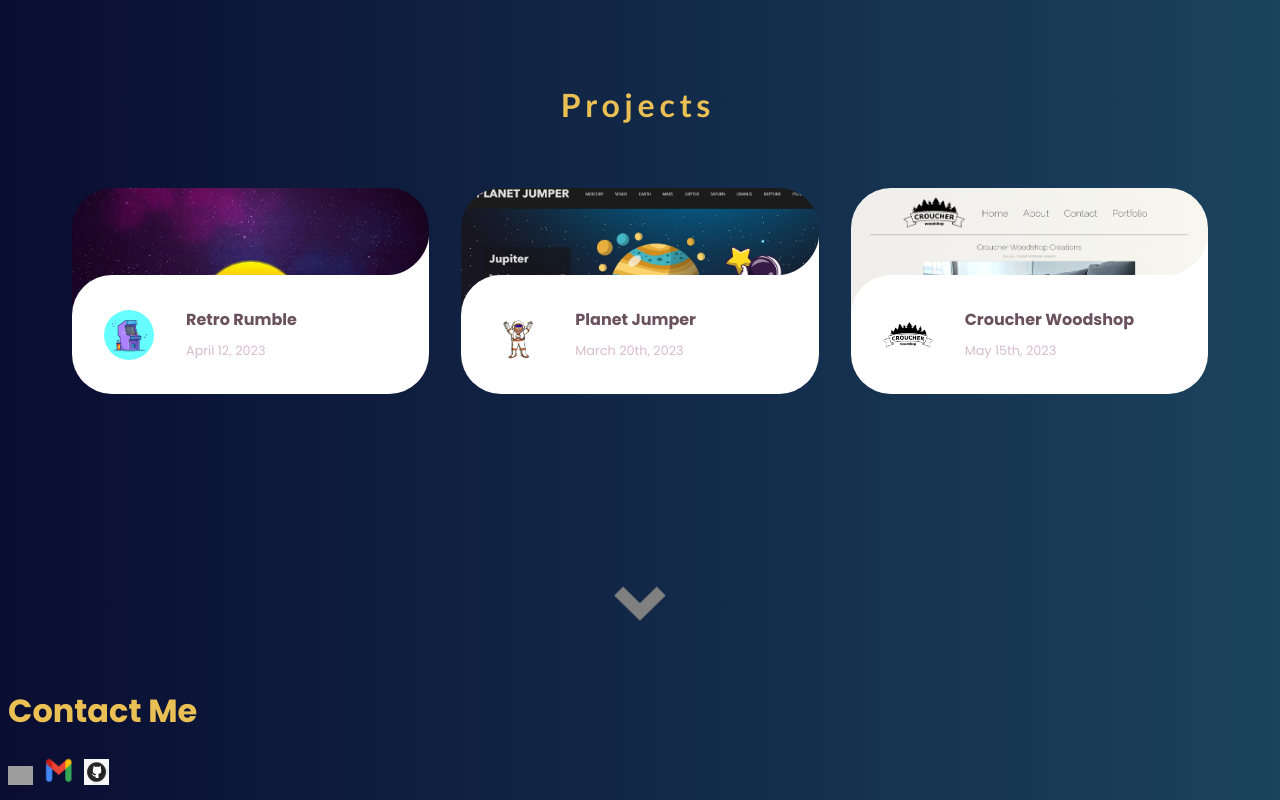
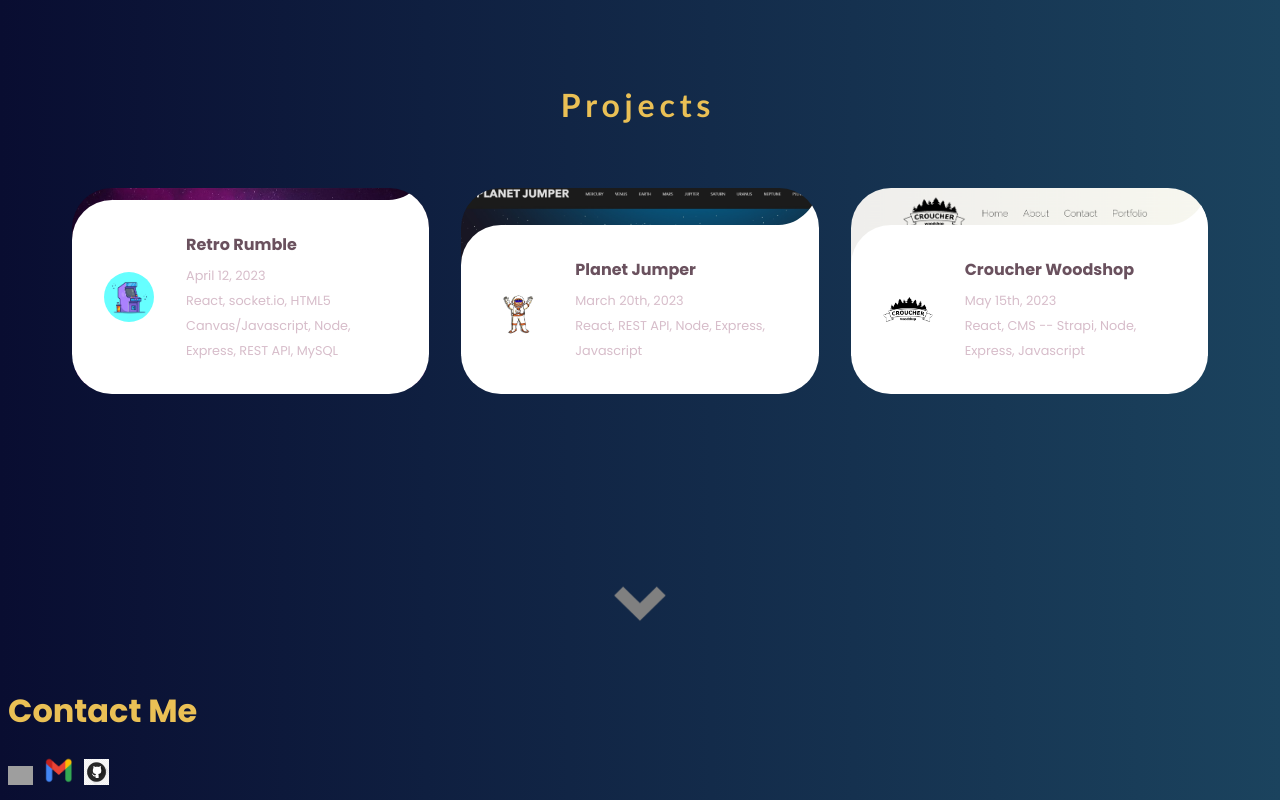
Before and after one commit to AustinCroucher247/austin-croucher-portfolio, a React (Create React App) app: page /nonInteractive in a window 1280 px wide. Shown: the part 1680-2480 px from the top of the page. Built offline with nearby package versions, Linux system fonts and the light colour scheme; grey boxes are pictures that could not be loaded.

Commit message:
added skills to project cards

```diff
--- a/src/Components/NonInteractive/NonInteractive.jsx
+++ b/src/Components/NonInteractive/NonInteractive.jsx
@@ -188,6 +188,9 @@ function NonInteractive() {
                                                 <div class="card__header-text">
                                                     <h3 class="card__title">Retro Rumble</h3>
                                                     <span class="card__status">April 12, 2023</span>
+                                                    <br></br>
+                                                    <span class="card__status">React, socket.io, HTML5 Canvas/Javascript, Node, Express, REST API, MySQL</span>
+
                                                 </div>
                                                 <div>
                                                 </div>
@@ -207,6 +210,8 @@ function NonInteractive() {
                                             <div class="card__header-text">
                                                 <h3 class="card__title">Planet Jumper</h3>
                                                 <span class="card__status">March 20th, 2023</span>
+                                                <br></br>
+                                                <span class="card__status">React, REST API, Node, Express, Javascript</span>
                                             </div>
                                         </div>
                                         <p class="card__description">An interactive space education tool where users can flip between different planets and use spacebar to make the astronaut jump relative to the currently selected planets gravity</p>
@@ -223,12 +228,15 @@ function NonInteractive() {
                                             <div class="card__header-text">
                                                 <h3 class="card__title">Croucher Woodshop</h3>
                                                 <span class="card__status">May 15th, 2023</span>
+                                                <br></br>
+                                                <span class="card__status">React, CMS -- Strapi, Node, Express, Javascript</span>
                                             </div>
                                         </div>
                                         <p class="card__description">A portfolio website built in React utilizing Strapi CMS for backend content management.</p>
                                     </div>
                                 </a>
                             </li>
+
                         </ul>
                     </div>
                 </div>
```
